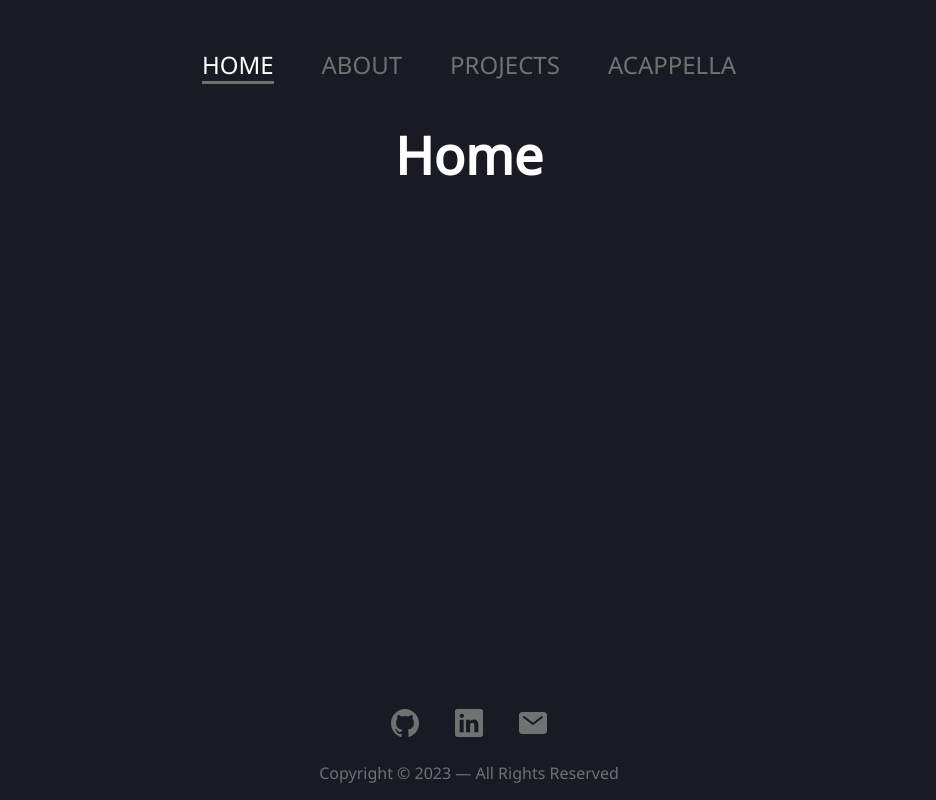
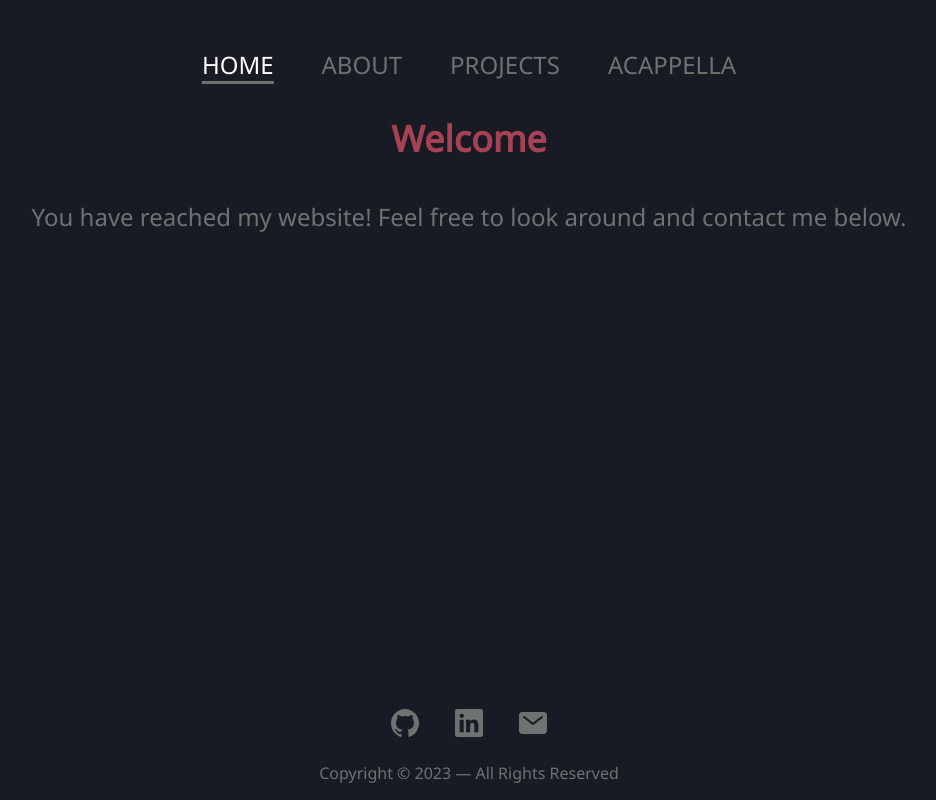
Before and after one commit to nosaj9/portfolio-site, a React (Create React App) app: page / in a window 1280 px wide. Shown: the whole page, without its empty margins (171-1107 px from the left). Built offline with nearby package versions, Linux system fonts and the light colour scheme.

Commit message:
added to home page

```diff
--- a/src/pages/Home.tsx
+++ b/src/pages/Home.tsx
@@ -3,7 +3,10 @@ import "./style.scss";
 
 const Home = () => {
     return (
-        <h1>Home</h1>
+        <div className="Home">
+            <h2>Welcome</h2>
+            <p>You have reached my website! Feel free to look around and contact me below.</p>
+        </div>
     )
 }
 
--- a/src/pages/style.scss
+++ b/src/pages/style.scss
@@ -36,3 +36,13 @@ div {
 .About > p > .pagelink:hover {
     color: $navbar-active;
 }
+
+.Home > h2 {
+    color: $header-color;
+}
+
+.Home > p {
+    text-align: center;
+    color: $text-color;
+    line-height: 3rem;
+}
```
